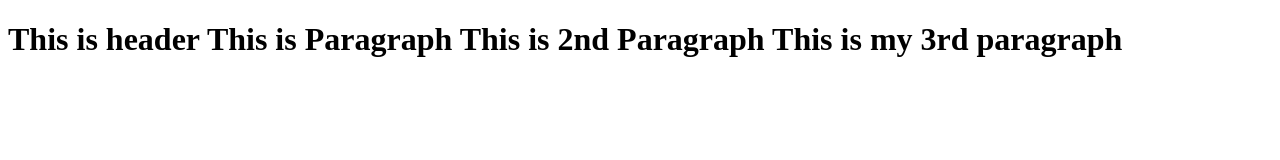
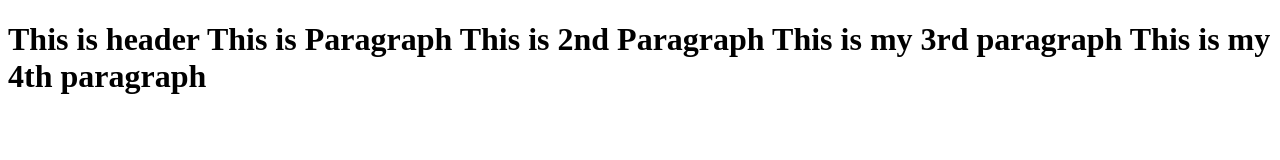
Before and after one commit to podilinagababu/mygittut, a plain HTML site: page index.html in a window 1280 px wide. Drawn offline with Linux system fonts and the light colour scheme.

Commit message:
added P4 to index file, added new file as nextfile

```diff
--- a/index.html
+++ b/index.html
@@ -10,5 +10,6 @@
        <p1>This is Paragraph</p1>
    <p2>This is 2nd Paragraph</p2>
    <p3>This is my 3rd paragraph</p3>
+<p4>This is my 4th paragraph</p4>
 </body>
 </html>
```
Also changed, not shown: nextfile.txt (added).
